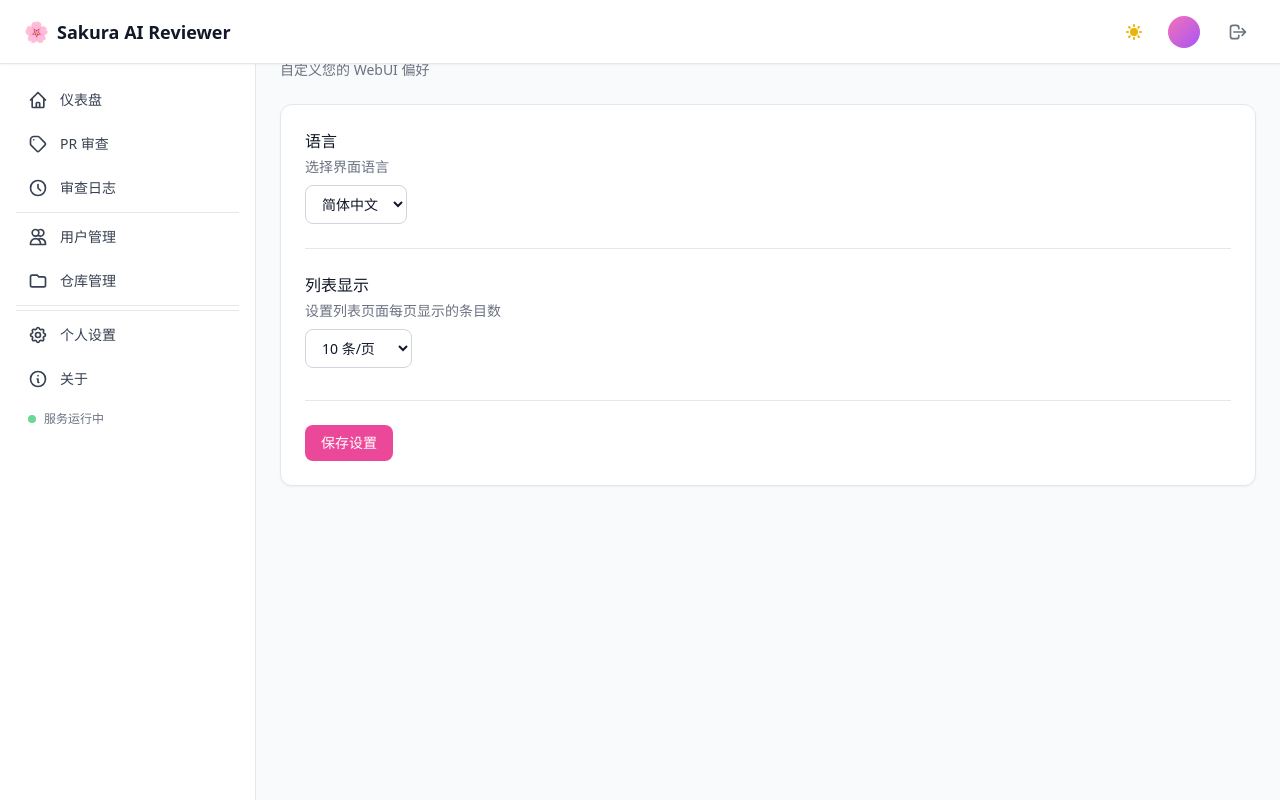
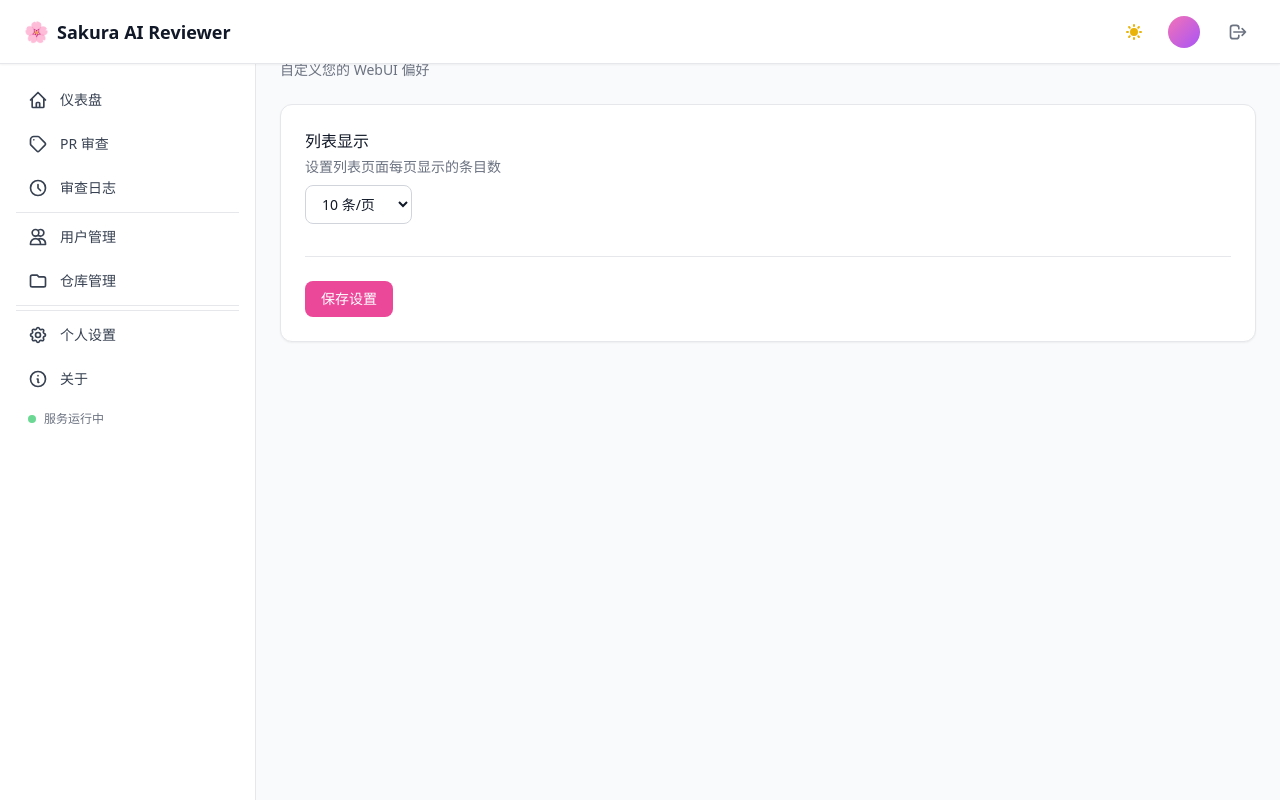
Before and after one commit to Sakura520222/Sakura-AI-Reviewer, a FastAPI app: template backend/webui/templates/settings.html in a window 1280 px wide. Run offline with FastAPI, Linux system fonts and the light colour scheme; the template is opened without the code that fills it, so the values that code supplies are empty; parts of the project's set-up code (start-up, migrations or seed data) failed here and were passed over; some libraries are stand-ins or nearby versions.

Commit message:
refactor(settings): 移除语言设置功能并优化缓存管理
- 移除 WebUI 设置页面中的语言偏好配置选项
- 删除后端路由中语言参数的处理逻辑和验证
- 新增用户偏好缓存失效函数，确保设置更新后缓存同步刷新
- 调整设置页面模板，移除语言选择相关 UI 元素
- 优化日志输出，移除冗余的语言信息记录

```diff
--- a/backend/webui/deps.py
+++ b/backend/webui/deps.py
@@ -258,6 +258,11 @@ async def get_user_preferences(request: Request, db: AsyncSession = Depends(get_
     return prefs
 
 
+def invalidate_user_prefs_cache(user_id: int):
+    """失效指定用户的偏好设置缓存"""
+    _USER_PREFS_CACHE.pop(user_id, None)
+
+
 # ========== 活跃仓库缓存 ==========
 _ACTIVE_REPOS_CACHE: tuple[list[str], float] | None = None
 _ACTIVE_REPOS_TTL = 300  # 缓存 5 分钟
--- a/backend/webui/templates/settings.html
+++ b/backend/webui/templates/settings.html
@@ -16,18 +16,6 @@
             <input type="hidden" name="csrf_token" value="{{ csrf_token }}">
 
             <div class="space-y-6">
-                <!-- 语言偏好 -->
-                <div>
-                    <h3 class="text-base font-medium">语言</h3>
-                    <p class="text-sm text-gray-500 dark:text-gray-400 mt-1">选择界面语言</p>
-                    <select name="language" class="mt-2 px-3 py-2 rounded-lg border border-gray-300 dark:border-gray-600 bg-white dark:bg-gray-700 text-sm focus:ring-2 focus:ring-pink-500 focus:border-transparent outline-none">
-                        <option value="zh-CN" {% if current_language == 'zh-CN' %}selected{% endif %}>简体中文</option>
-                        <option value="en" {% if current_language == 'en' %}selected{% endif %}>English</option>
-                    </select>
-                </div>
-
-                <div class="border-t border-gray-200 dark:border-gray-700"></div>
-
                 <!-- 每页显示条数 -->
                 <div>
                     <h3 class="text-base font-medium">列表显示</h3>
```
Also changed, not shown: backend/webui/routes/settings.py (+5 -6 lines).
